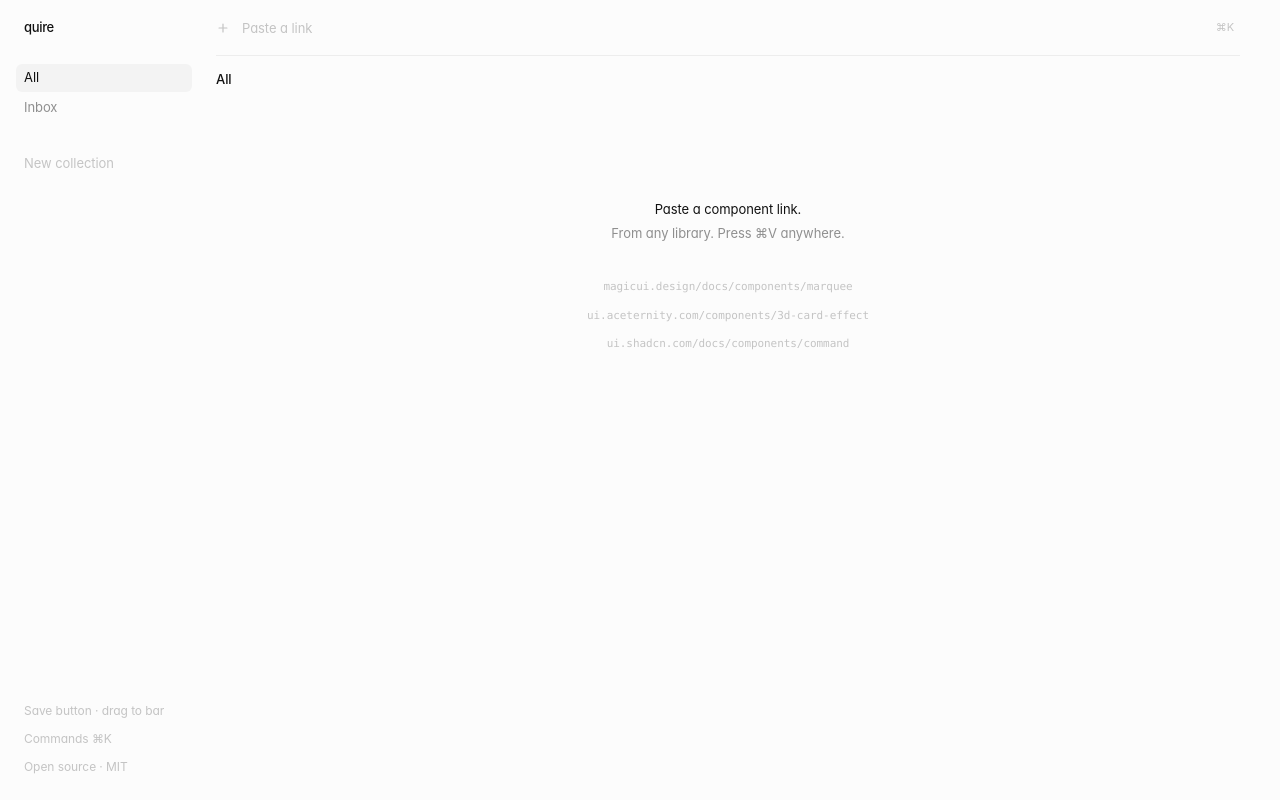
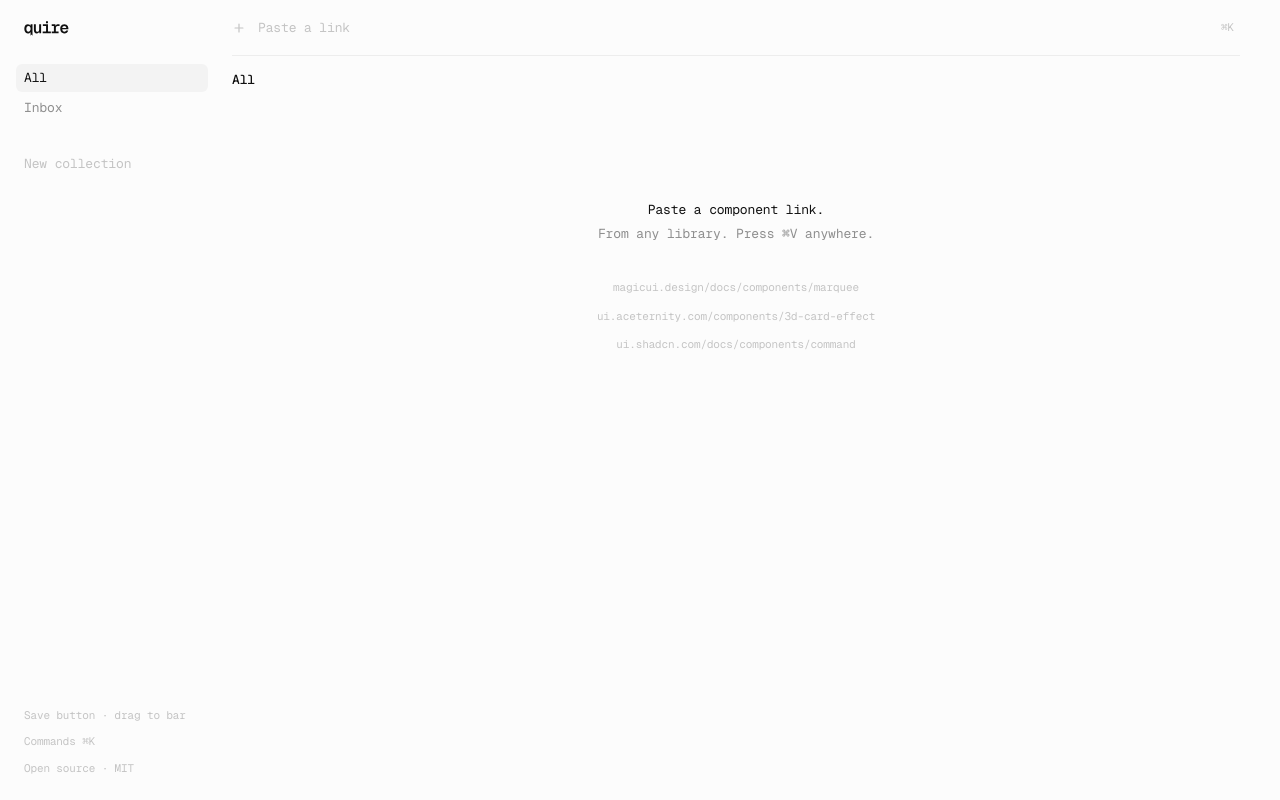
Before and after one commit to rickmff/quire, a Next.js app: page /app in a window 1280 px wide. Built offline with nearby package versions, Linux system fonts and the light colour scheme.

Commit message:
Use Geist Mono across the site, wordmark in sidebar

```diff
--- a/app/globals.css
+++ b/app/globals.css
@@ -32,16 +32,15 @@
   --color-faint: var(--faint);
   --color-line: var(--line);
   --color-hover: var(--hover);
-  --font-sans: "Inter", ui-sans-serif, -apple-system, "Segoe UI", system-ui, sans-serif;
-  --font-mono: ui-monospace, "SF Mono", "JetBrains Mono", Menlo, monospace;
+  --font-sans: var(--font-geist-mono), ui-monospace, "SF Mono", Menlo, monospace;
+  --font-mono: var(--font-geist-mono), ui-monospace, "SF Mono", Menlo, monospace;
 }
 
 html, body { background: var(--bg); color: var(--fg); }
 body {
   -webkit-font-smoothing: antialiased;
   font-size: 13px;
-  letter-spacing: -0.005em;
-  font-feature-settings: "cv11", "ss01";
+  letter-spacing: -0.01em;
 }
 ::selection { background: color-mix(in srgb, var(--fg) 14%, transparent); }
 :focus-visible { outline: 1px solid var(--muted); outline-offset: 2px; border-radius: 6px; }
--- a/app/layout.tsx
+++ b/app/layout.tsx
@@ -1,4 +1,5 @@
 import type { Metadata } from "next";
+import { GeistMono } from "geist/font/mono";
 import "./globals.css";
 
 export const metadata: Metadata = {
@@ -8,7 +9,7 @@ export const metadata: Metadata = {
 
 export default function RootLayout({ children }: { children: React.ReactNode }) {
   return (
-    <html lang="en">
+    <html lang="en" className={GeistMono.variable}>
       <body className="font-sans min-h-dvh">{children}</body>
     </html>
   );
--- a/components/App.tsx
+++ b/components/App.tsx
@@ -12,6 +12,7 @@ import {
   useLibrary,
 } from "@/lib/store";
 import { matchLibrary, titleFromUrl } from "@/lib/libraries";
+import Wordmark from "@/components/Wordmark";
 
 type View = "all" | null | string; // null = Inbox
 
@@ -462,10 +463,10 @@ function Sidebar(props: {
     : "#";
 
   return (
-    <aside className="md:sticky md:top-0 md:h-dvh md:w-52 md:shrink-0">
+    <aside className="md:sticky md:top-0 md:h-dvh md:w-56 md:shrink-0">
       <div className="flex h-full flex-col px-3 pt-4 md:px-4">
         <div className="flex h-10 items-center px-2 md:h-6">
-          <span className="font-medium tracking-tight">quire</span>
+          <Wordmark className="h-[15px] w-auto text-fg" />
         </div>
 
         <nav className="-mx-1 mt-2 flex gap-0.5 overflow-x-auto pb-2 md:mx-0 md:mt-6 md:flex-col md:overflow-visible md:pb-0">
@@ -512,7 +513,7 @@ function Sidebar(props: {
           )}
         </nav>
 
-        <div className="mt-auto hidden flex-col gap-0.5 pb-5 text-[12px] md:flex">
+        <div className="mt-auto hidden flex-col gap-0.5 pb-5 whitespace-nowrap text-[11px] md:flex">
           <a
             href={bookmarklet}
             onClick={(e) => e.preventDefault()}
--- a/package.json
+++ b/package.json
@@ -10,6 +10,7 @@
   },
   "dependencies": {
     "cmdk": "1.1.1",
+    "geist": "^1.5.1",
     "next": "16.4.6",
     "react": "19.3.1",
     "react-dom": "19.3.1"
```
Also changed, not shown: 1 other file (tests, documents, lock files or other folders).
